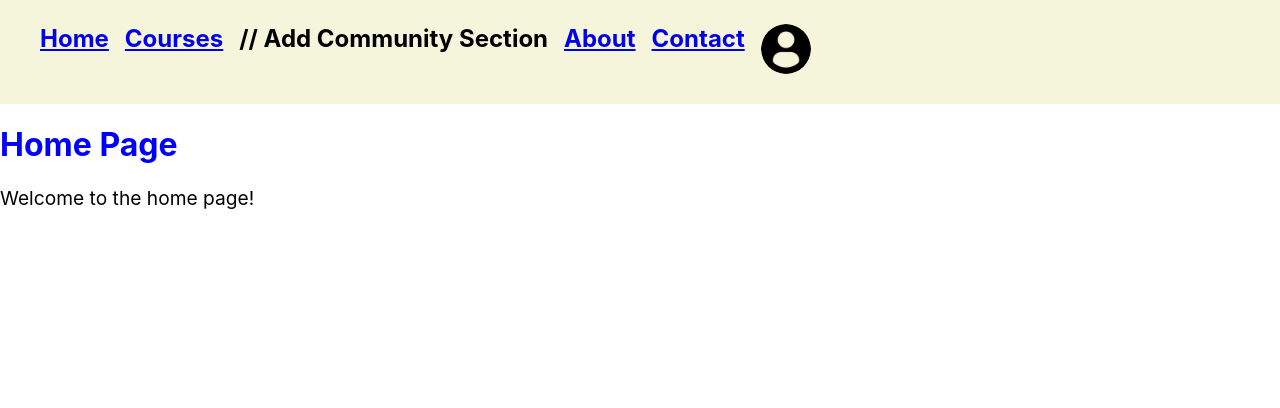
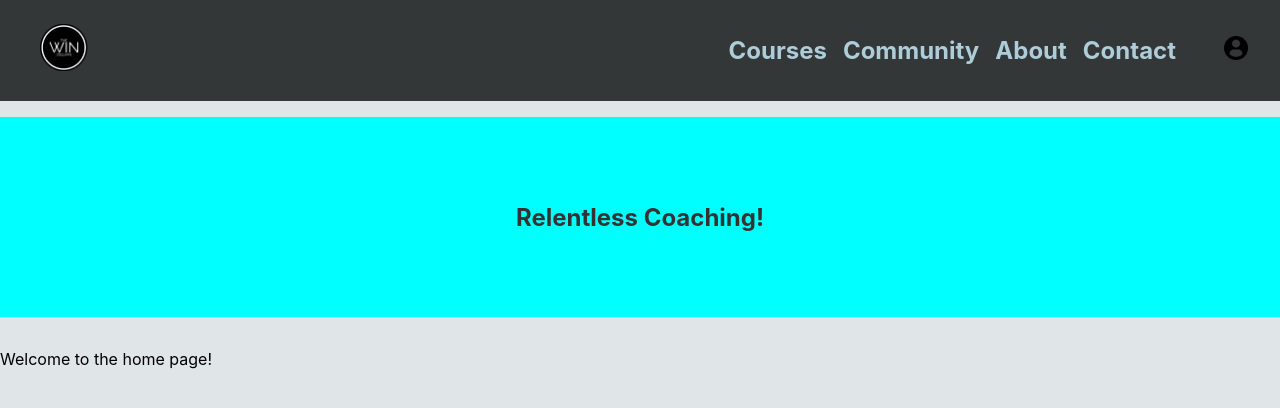
Before and after one commit to AymenS02/TheWinColumn, a React (Create React App) app: page / in a window 1280 px wide. Shown: the top 408 px of the page. Built offline with nearby package versions, Linux system fonts and the light colour scheme; the HTML template or start-up script is replaced by a standard one.

Commit message:
home page and navbar

```diff
--- a/src/App.js
+++ b/src/App.js
@@ -6,6 +6,7 @@ import About from './pages/about/About';
 import Contact from './pages/contact/Contact';
 import Courses from './pages/courses/Courses';
 import Profile from './pages/profile/Profile';
+import Community from './pages/community/Community';
 import './App.scss';
 
 function App() {
@@ -15,12 +16,16 @@ function App() {
         <nav className="nav">
           <ul className="heading">
             <li className="heading-element">
-              <Link to="/">Home</Link>
+              <Link to="/">
+              <img className="logo" src="/thewin.png" alt="profile" />
+              </Link>
             </li>
             <li className="heading-element">
               <Link to="/courses">Courses</Link>
             </li>
-            // Add Community Section
+            <li className="heading-element">
+              <Link to="/community">Community</Link>
+            </li>
             <li className="heading-element">
               <Link to="/about">About</Link>
             </li>
@@ -29,7 +34,7 @@ function App() {
             </li>
             <li className="heading-element">
               <Link to="/profile">
-                <img src="/profile-user.png" alt="profile" />
+                <img className="pfp" src="/profile-user.png" alt="profile" />
               </Link>
             </li>
           </ul>
@@ -38,6 +43,7 @@ function App() {
           <Route path="/" element={<Home />} />
           <Route path="/courses" element={<Courses />} />
           <Route path="/about" element={<About />} />
+          <Route path="/community" element={<Community />} />
           <Route path="/contact" element={<Contact />} />
           <Route path="/profile" element={<Profile />} />
         </Routes>
--- a/src/App.scss
+++ b/src/App.scss
@@ -1,27 +1,51 @@
+html {
+  background-color: rgb(224, 229, 231);
+}
+
 .navbar {
   margin: 0;
 
   .nav {
     display: flex;
-    justify-content: space-between;
-    align-items: center;
-    background-color: beige;
+    background-color: #333738;
 
     .heading {
-      list-style: none; /* Removes bullet points */
+      color: #AECDD9;
+      margin-right: 4vh;
       width: 100%;
       font-size: 1.5rem;
       font-weight: bold;
       display: flex;
-      flex-direction: row;
-      justify-content: flex-start;
+      justify-content: flex-end;
       gap: 1rem;
-      align-items: flex-start;
+      align-items: center;
+      flex-wrap: wrap;
 
-      img {
-        width: 50px;
-        height: 50px;
-        border-radius: 50%;
+      .heading-element:first-child {
+        margin-right: auto; /* Pushes the first child to the start */
+      }
+
+      .heading-element:last-child {
+        margin-left: 4vh; /* Adds margin to the last child */
+      }
+
+      .heading-element {
+        list-style: none; /* Removes bullet points */
+
+        a {
+          color: inherit; /* Inherit the color from parent */
+          text-decoration: none; /* Removes underline from links */
+        }
+
+        .logo {
+          width: 6vh;
+          height: auto;
+        }
+
+        .pfp {
+          width: 3vh;
+          height: auto;
+        }
       }
     }
   }
--- /dev/null
+++ b/src/pages/community/Community.jsx
@@ -0,0 +1,13 @@
+import React from 'react';
+import './Community.scss';
+
+function Community() {
+    return (
+        <div className="community">
+        <h1>Community Page</h1>
+        <p>View our Feed here.</p>
+        </div>
+    );
+    }
+
+export default Community;
--- /dev/null
+++ b/src/pages/community/Community.scss
@@ -0,0 +1,9 @@
+/* pages/About.module.scss */
+.community {
+    h1 {
+      color: green;
+    }
+    p {
+      font-size: 1.2em;
+    }
+  }
--- a/src/pages/home/Home.js
+++ b/src/pages/home/Home.js
@@ -4,7 +4,7 @@ import './Home.scss';
 function Home() {
   return (
     <div className="home">
-      <h1>Home Page</h1>
+      <h1 className="title">Relentless Coaching!</h1>
       <p>Welcome to the home page!</p>
     </div>
   );
--- a/src/pages/home/Home.scss
+++ b/src/pages/home/Home.scss
@@ -1,8 +1,16 @@
 .home {
-    h1 {
-      color: blue;
-    }
-    p {
-      font-size: 1.2em;
-    }
+  display: flex;
+  flex-direction: column;
+  height: 100vh; /* Ensure the home container takes full viewport height */
+
+  .title {
+    font-size: 1.5em;
+    color: #333;
+    background-color: aqua;
+    min-height: 20%; /* Set a minimum height */
+    display: flex;
+    align-items: center; /* Center the text vertically */
+    justify-content: center; /* Center the text horizontally */
+    padding: 20px; /* Add padding if needed */
   }
+}
```
Also changed, not shown: public/thewin.png (added).
